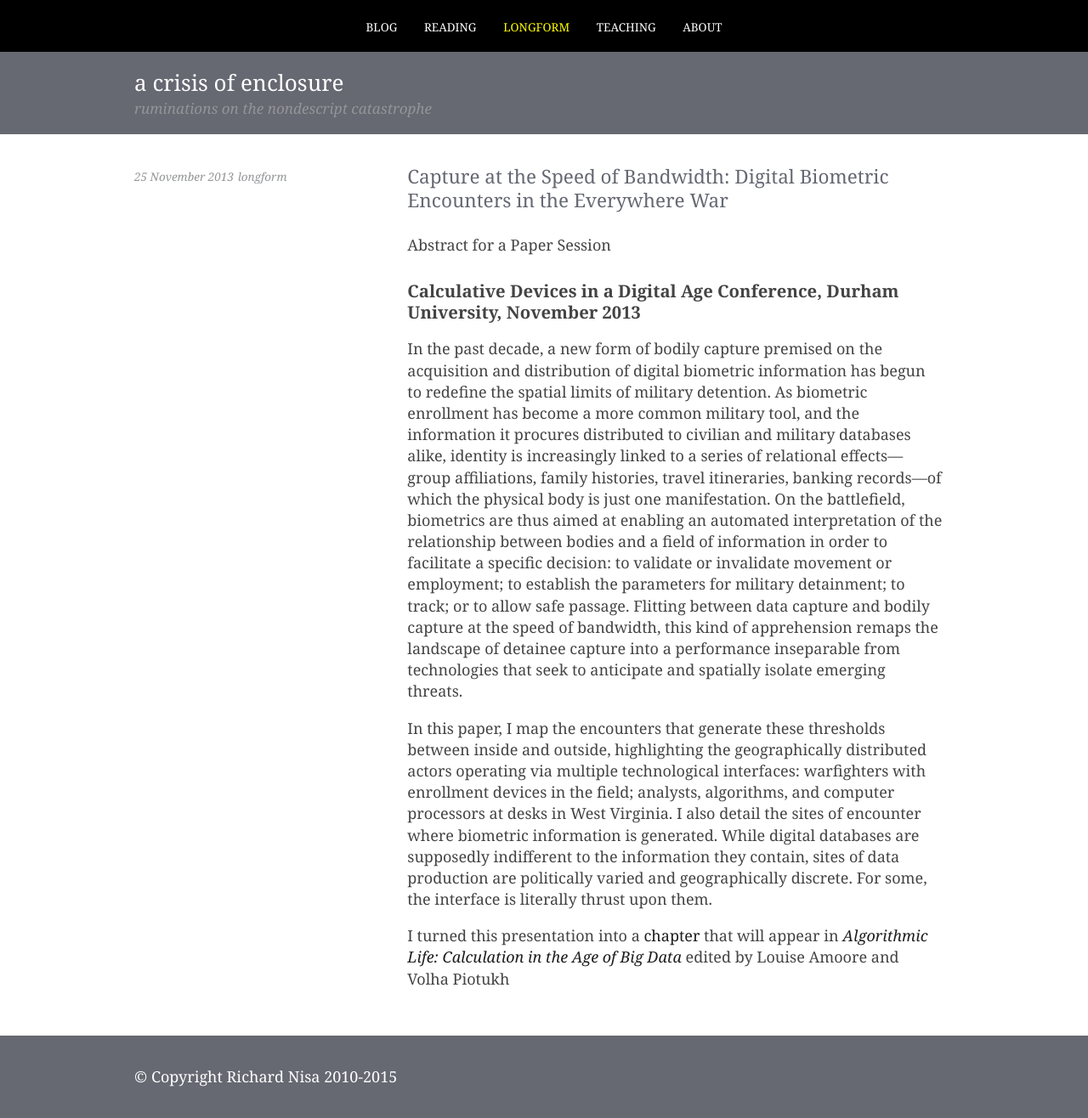
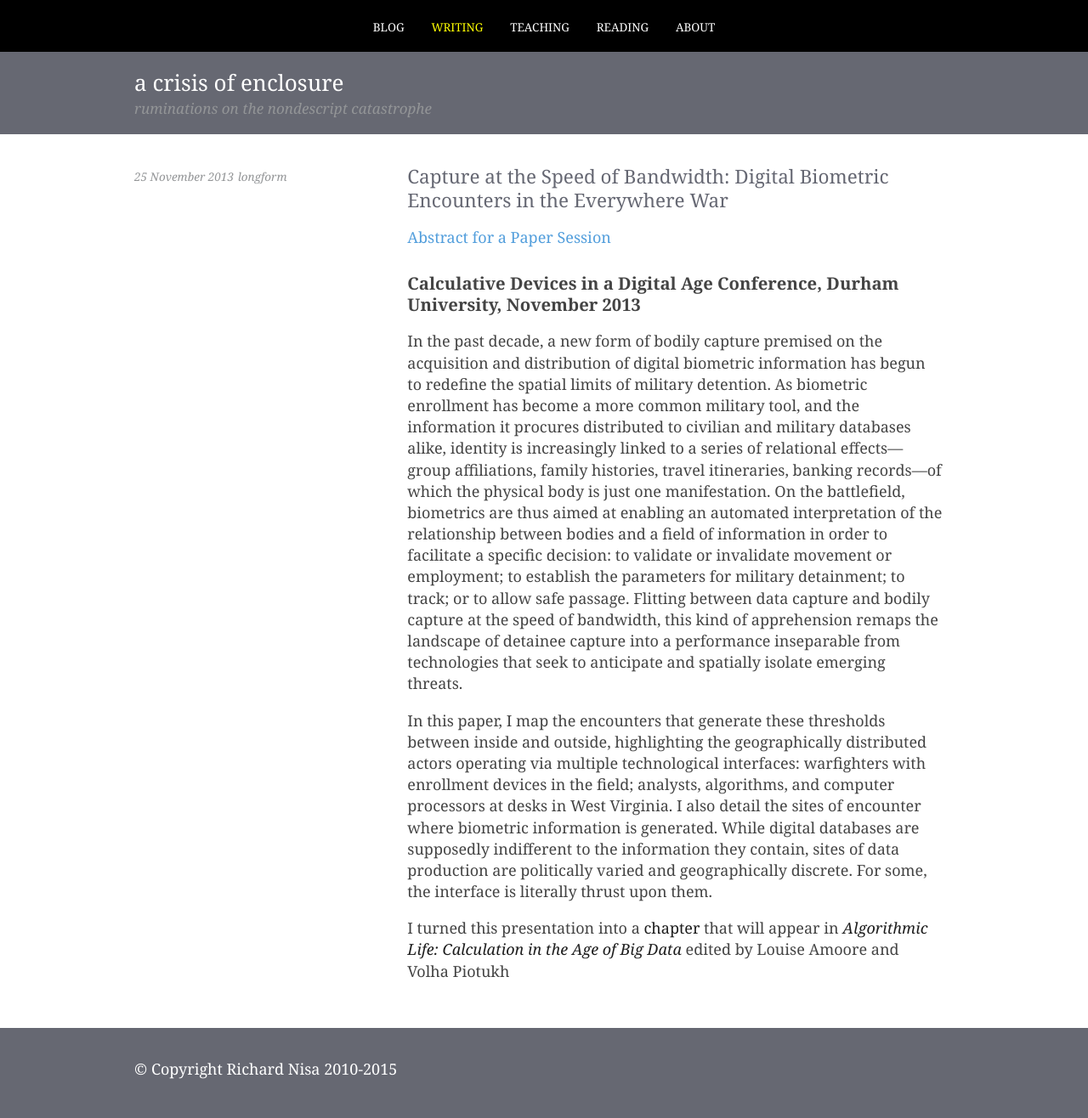
Before and after one commit to nisaface/nisaface.github.io, a Jekyll site: the page built from _posts/2013-11-25-capture_at_the_speed_of_bandwidth.md, in a window 1280 px wide. Shown: the whole page at 85% size. Built offline with Jekyll 4.4.1, drawn with Linux system fonts in a browser that asks for light colours.

Commit message:
rearranged menu; updated some style stuff

```diff
--- a/_layouts/default.html
+++ b/_layouts/default.html
@@ -18,9 +18,9 @@
       <nav class="site-nav">
         <ul class="site-nav-list container">
           <li class="site-nav-item"><a class="site-nav-link{% if page.category == 'blog' or page.type == 'blog' or page.title == 'Home' %} is-active{% endif %}" href="{{ site.url }}">Blog</a></li>
+          <li class="site-nav-item"><a class="site-nav-link{% if page.category == 'longform' or page.type == 'longform' %} is-active{% endif %}" href="{{ site.url }}/category/longform/">Writing</a></li>
+          <li class="site-nav-item"><a class="site-nav-link{% if page.category == 'teaching' or page.type == 'teaching' %} is-active{% endif %}" href="{{ site.url }}/category/teaching/">Teaching</a></li>
           <li class="site-nav-item"><a class="site-nav-link {% if page.category == 'reading' or page.type == 'reading' %} is-active{% endif %}" href="{{ site.url }}/category/reading/">Reading</a></li>
-          <li class="site-nav-item"><a class="site-nav-link{% if page.category == 'longform' or page.type == 'longform' %} is-active{% endif %}" href="{{ site.url }}/category/longform/">Longform</a></li>
-          <li class="site-nav-item"><a class="site-nav-link{% if page.category == 'teaching' or page.type == 'teaching' %} is-active{% endif %}" href="{{ site.url }}/category/teaching/">Teaching</a></li>
           <li class="site-nav-item"><a class="site-nav-link{% if page.title == 'About' %} is-active{% endif %}" href="{{ site.url }}/about/">About</a></li>
         </ul>
       </nav>
--- a/_layouts/post.html
+++ b/_layouts/post.html
@@ -15,7 +15,7 @@ layout: default
     <span class="post-meta"><time class="post-date">{{ page.date | | date: "%-d %B %Y" }}</time>{% if page.category %} <a class="post-category" href="{{ site.url }}/category/{{ page.category }}/">{{ page.category }}</a>{% endif %}</span>
     {% if page.image %}<img class="post-image" src="{{ imageurl }}">{% endif %}
     <h1 class="post-title">{% if post.category == 'reading'%}<em>{% endif %}{{ page.title }}{% if post.category == 'reading'%}</em>{% endif %}</h1>
-    {% if page.subtitle %}<h2 class="post-subtitle">{{ page.subtitle }}</h2>{% endif %}
+    {% if page.subtitle %}<h3 class="post-subtitle">{{ page.subtitle }}</h3>{% endif %}
   </header>
   <div class="post-content">
     {{ page.content | markdownify }}
--- a/_posts/2013-11-25-capture_at_the_speed_of_bandwidth.md
+++ b/_posts/2013-11-25-capture_at_the_speed_of_bandwidth.md
@@ -1,10 +1,9 @@
 ---
 layout: post
 title: "Capture at the Speed of Bandwidth: Digital Biometric Encounters in the Everywhere War"
+subtitle: Abstract for a Paper Session
 category: longform
 ---
-
-## Abstract for a Paper Session
 
 ### Calculative Devices in a Digital Age Conference, Durham University, November 2013
 
--- a/category/longform/index.html
+++ b/category/longform/index.html
@@ -4,4 +4,4 @@ title: Longform
 type: longform
 ---
 
-select paper abstracts and the occasional extended thought on geography
+<h3>select paper abstracts and the occasional extended thought on geography</h3>
```
